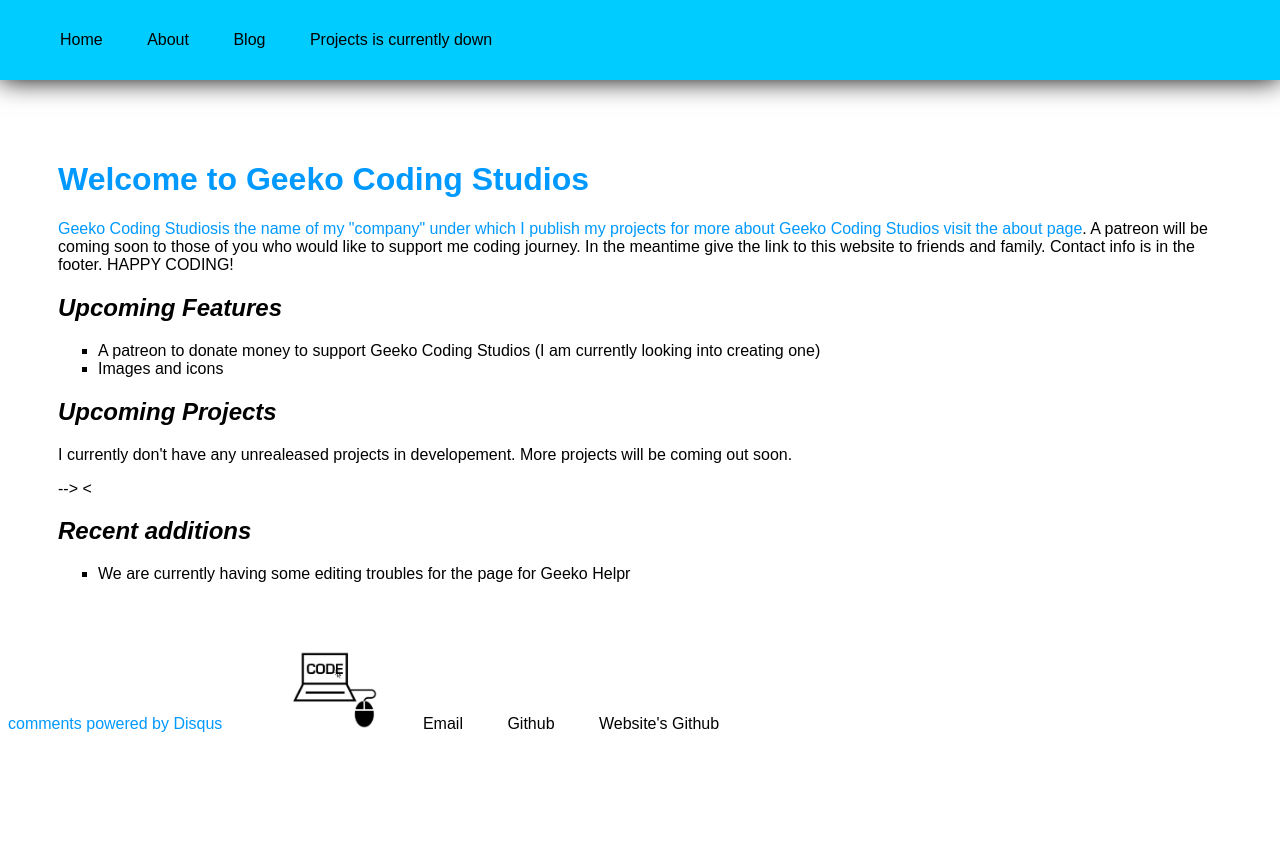
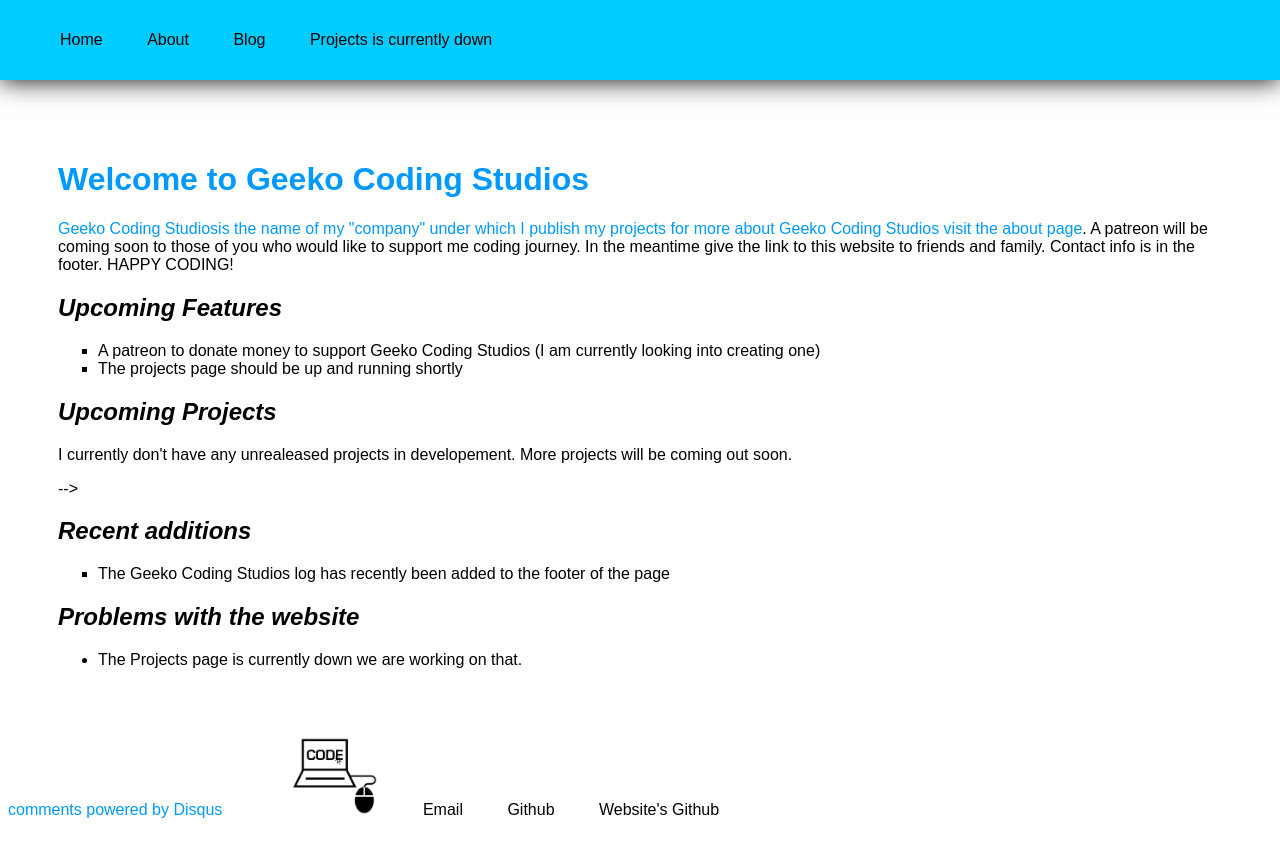
Before and after one commit to Geeko/geeko.github.io, a Jekyll site: the page built from index.html, in a window 1280 px wide. Shown: the top 857 px of the page. Built offline with Jekyll 4.4.1, drawn with Linux system fonts in a browser that asks for light colours; comment, search, counter and statistics services are not loaded.

Commit message:
Update index.html

```diff
--- a/index.html
+++ b/index.html
@@ -13,15 +13,19 @@ title: Geeko Homepage
 	<h2><em>Upcoming Features</em></h2>
 		<ul style="list-style-type:square;">
 			<li>A patreon to donate money to support Geeko Coding Studios (I am currently looking into creating one)</li>
-			<li>Images and icons</li>
+			<li>The projects page should be up and running shortly</li>
 		</ul>
 	 <h2><em>Upcoming Projects</em></h2>
 		<p>I currently don't have any unrealeased projects in developement. More projects will be coming out soon.</p>
 		<ul style="list-style-type:square;">
 		</ul> -->
-	<<h2><em>Recent additions</em></h2>
+	<h2><em>Recent additions</em></h2>
 		<ul style="list-style-type:square;">
-			<li>We are currently having some editing troubles for the page for Geeko Helpr</li>
-
+			<li>The Geeko Coding Studios log has recently been added to the footer of the page</li>
+		</ul>
+	<h2><em>Problems with the website</em></h2>
+		<ul style="list-type:square;">
+			<li>The Projects page is currently down we are working on that.</li>
+		</ul>
 
 </div><!-- /.blurb-->
```
